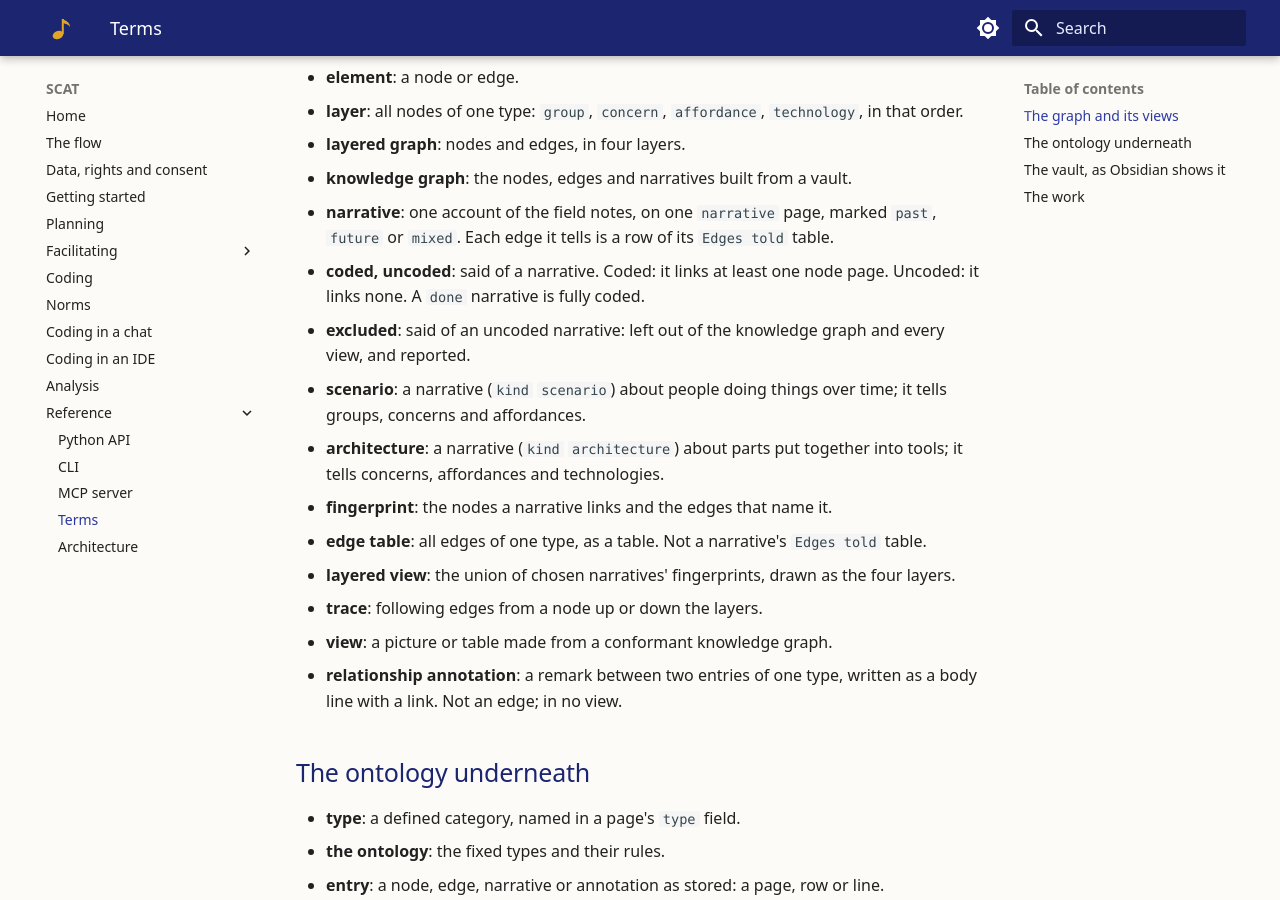
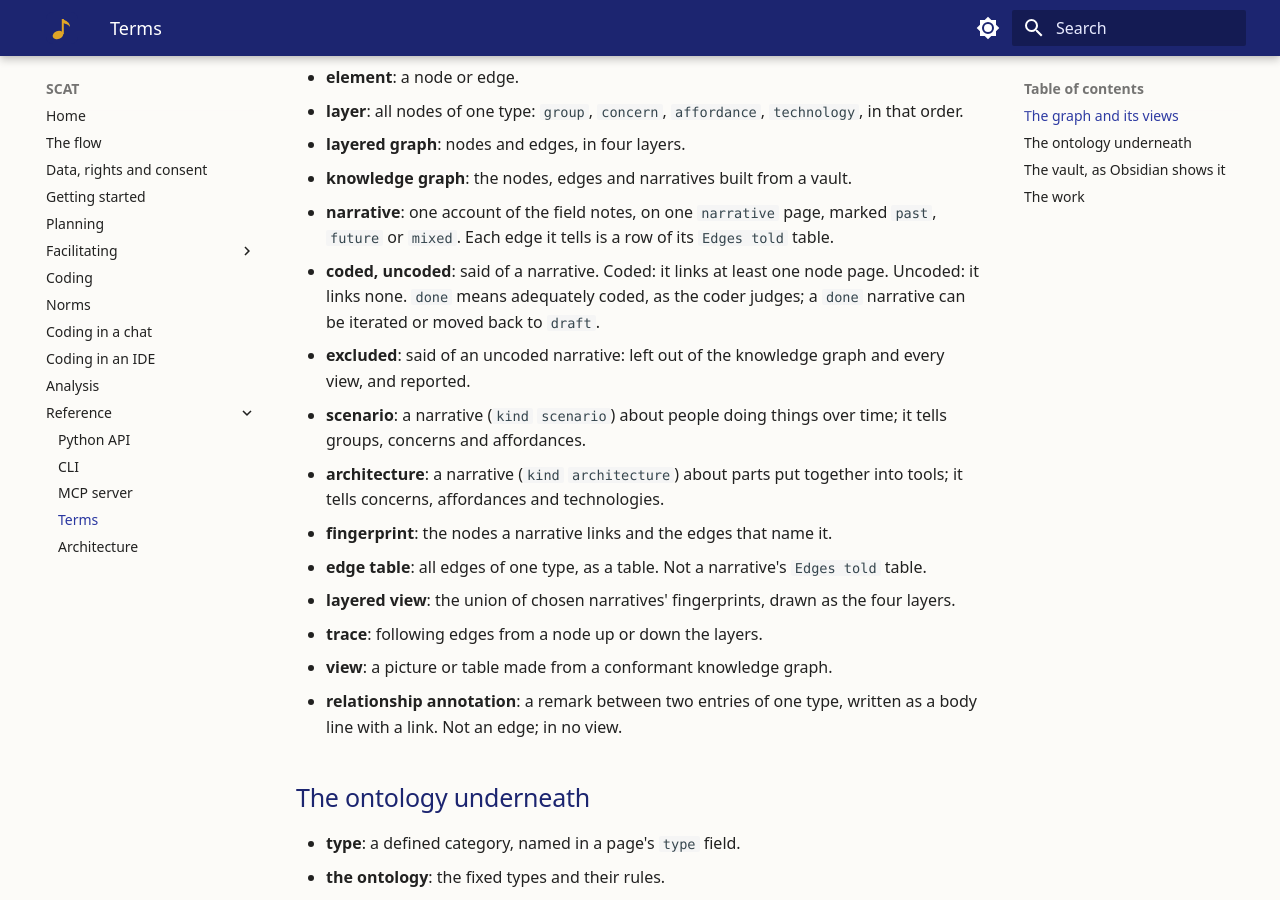
Before and after one commit to DynamicalSystemsGroup/scat-kg-tools, an MkDocs documentation site: the page built from docs/reference/terms.md, in a window 1280 px wide and 900 px high, scrolled down 463 px. Built offline with MkDocs 1.6.1 and Material for MkDocs 9.7.7, drawn with Linux system fonts in a browser that asks for light colours.

Commit message:
WP21-G9: done means adequately coded, as the coder judges (D-118)

```diff
--- a/docs/reference/terms.md
+++ b/docs/reference/terms.md
@@ -12,7 +12,7 @@ Each word in one sense, as the glossary fixes it. See [Coding](../coding.md).
 - **layered graph**: nodes and edges, in four layers.
 - **knowledge graph**: the nodes, edges and narratives built from a vault.
 - **narrative**: one account of the field notes, on one `narrative` page, marked `past`, `future` or `mixed`. Each edge it tells is a row of its `Edges told` table.
-- **coded, uncoded**: said of a narrative. Coded: it links at least one node page. Uncoded: it links none. A `done` narrative is fully coded.
+- **coded, uncoded**: said of a narrative. Coded: it links at least one node page. Uncoded: it links none. `done` means adequately coded, as the coder judges; a `done` narrative can be iterated or moved back to `draft`.
 - **excluded**: said of an uncoded narrative: left out of the knowledge graph and every view, and reported.
 - **scenario**: a narrative (`kind` `scenario`) about people doing things over time; it tells groups, concerns and affordances.
 - **architecture**: a narrative (`kind` `architecture`) about parts put together into tools; it tells concerns, affordances and technologies.
```
Also changed, not shown: GLOSSARY.md (+1 -1 lines), 1 other file.
